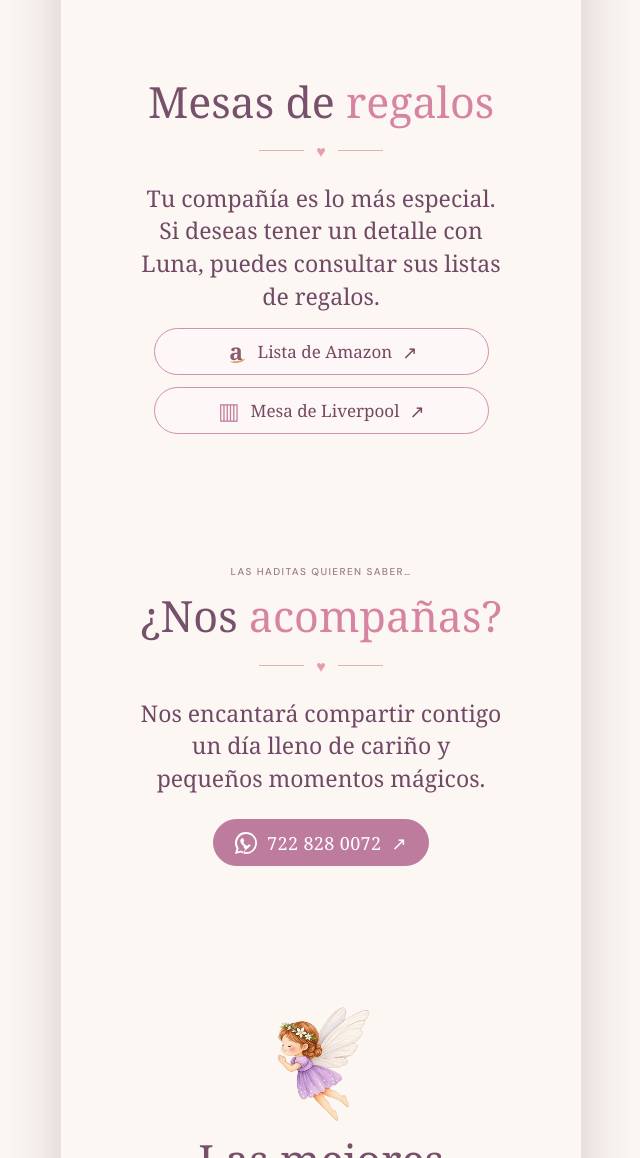
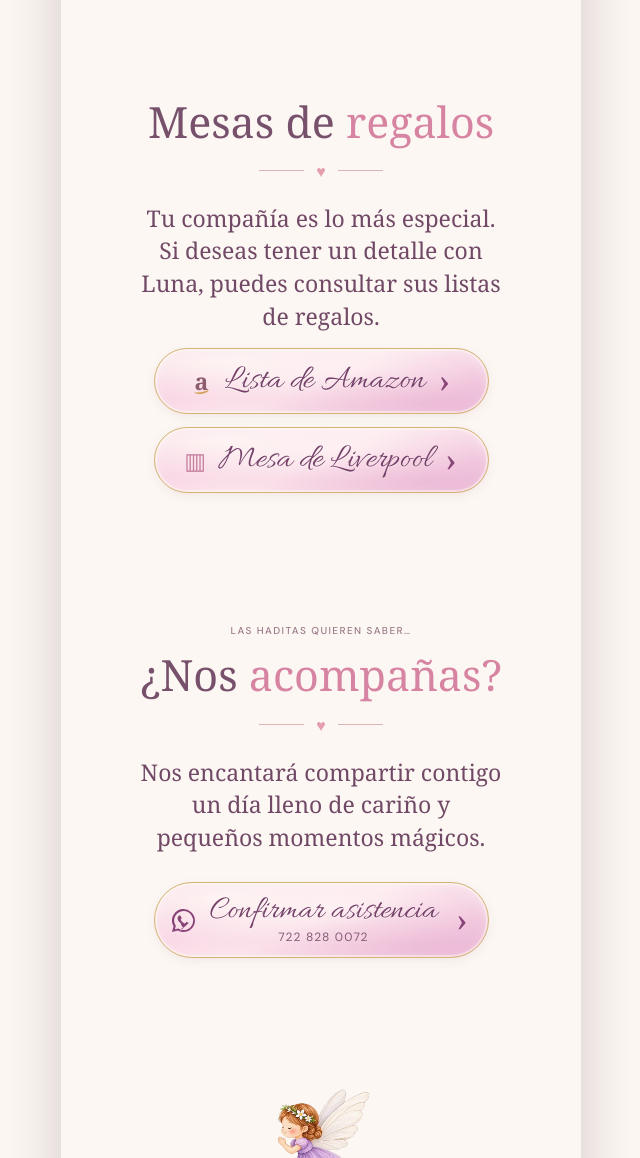
Before and after one commit to ariadnacerisier-ai/cumple_Luna_3, a plain HTML site: page index.html in a window 1280 px wide. Shown: the part 5704-6862 px from the top of the page, without its empty margins (319-959 px from the left). Drawn offline with Linux system fonts and the light colour scheme; a web font is replaced by a local one.

Commit message:
style: botones rosa acuarela como portada para vestimenta regalos y RSVP

```diff
--- a/index.html
+++ b/index.html
@@ -14,7 +14,7 @@
   <link rel="preconnect" href="https://fonts.googleapis.com">
   <link rel="preconnect" href="https://fonts.gstatic.com" crossorigin>
   <link href="https://fonts.googleapis.com/css2?family=Allura&family=DM+Sans:wght@400;500;600&family=Forum&display=swap" rel="stylesheet">
-  <link rel="stylesheet" href="styles.css?v=ilustraciones13">
+  <link rel="stylesheet" href="styles.css?v=botones14">
   <script src="config.js" defer></script>
   <script src="script.js" defer></script>
 </head>
@@ -123,7 +123,7 @@
           <h2 id="dress-heading">Tu toque <em>mágico</em></h2>
           <div class="ornament" aria-hidden="true"><span></span><b>♥</b><span></span></div>
           <p class="scene__text" id="dress-copy"></p>
-          <a class="button button--outline" id="dress-link" href="#" target="_blank" rel="noopener noreferrer" hidden>Ver inspiración <span aria-hidden="true">↗</span></a>
+          <a class="button button--outline button--storybook" id="dress-link" href="#" target="_blank" rel="noopener noreferrer" hidden><span class="button__label">Ver inspiración</span><span class="button__arrow" aria-hidden="true">›</span></a>
           <img class="garden-illustration dress-fairy" src="assets/ilustraciones/hada_rosa_hongos.webp" alt="" width="134" height="165" loading="lazy">
         </div>
 
@@ -136,8 +136,8 @@
           <div class="ornament" aria-hidden="true"><span></span><b>♥</b><span></span></div>
           <p class="scene__text">Tu compañía es lo más especial. Si deseas tener un detalle con Luna, puedes consultar sus listas de regalos.</p>
           <div class="gift-actions">
-            <a class="button button--outline" id="gift-amazon" href="#" target="_blank" rel="noopener noreferrer" hidden><span class="brand-mark brand-mark--amazon" aria-hidden="true">a</span> Lista de Amazon <span class="button__ext" aria-hidden="true">↗</span></a>
-            <a class="button button--outline" id="gift-liverpool" href="#" target="_blank" rel="noopener noreferrer" hidden><span class="brand-mark brand-mark--liverpool" aria-hidden="true">▥</span> Mesa de Liverpool <span class="button__ext" aria-hidden="true">↗</span></a>
+            <a class="button button--outline button--storybook" id="gift-amazon" href="#" target="_blank" rel="noopener noreferrer" hidden><span class="brand-mark brand-mark--amazon" aria-hidden="true">a</span><span class="button__label">Lista de Amazon</span><span class="button__arrow" aria-hidden="true">›</span></a>
+            <a class="button button--outline button--storybook" id="gift-liverpool" href="#" target="_blank" rel="noopener noreferrer" hidden><span class="brand-mark brand-mark--liverpool" aria-hidden="true">▥</span><span class="button__label">Mesa de Liverpool</span><span class="button__arrow" aria-hidden="true">›</span></a>
           </div>
         </div>
       </section>
@@ -148,9 +148,9 @@
           <h2 id="rsvp-heading">¿Nos <em>acompañas?</em></h2>
           <div class="ornament" aria-hidden="true"><span></span><b>♥</b><span></span></div>
           <p class="scene__text">Nos encantará compartir contigo un día lleno de cariño y pequeños momentos mágicos.</p>
-          <a class="button button--rose" id="rsvp-link" aria-label="Confirmar asistencia por WhatsApp al 722 828 0072" href="#" target="_blank" rel="noopener noreferrer" hidden>
+          <a class="button button--rose button--storybook button--storybook-rsvp" id="rsvp-link" aria-label="Confirmar asistencia por WhatsApp al 722 828 0072" href="#" target="_blank" rel="noopener noreferrer" hidden>
             <svg aria-hidden="true" viewBox="0 0 24 24" fill="currentColor"><path d="M20.4 3.6A11.8 11.8 0 0 0 12 0 12 12 0 0 0 1.6 18L0 24l6.1-1.6A12 12 0 0 0 12 24c6.6 0 12-5.4 12-12a11.9 11.9 0 0 0-3.6-8.4ZM12 21.9a9.9 9.9 0 0 1-5-1.4l-.4-.2-3.6.9 1-3.5-.2-.4A9.9 9.9 0 1 1 12 21.9Zm5.5-7.4c-.3-.2-1.8-.9-2.1-1s-.5-.2-.7.2-.8 1-1 1.2-.4.3-.7.1a8 8 0 0 1-3.9-3.5c-.3-.5.3-.5.9-1.6.1-.2 0-.4 0-.6L9 7.2c-.2-.4-.4-.4-.7-.4h-.6c-.2 0-.5.1-.8.4a3.4 3.4 0 0 0-1.1 2.5c0 1.5 1.1 2.9 1.2 3.1 1.4 2.2 3.1 1.4 2.2 3.5 3.9 5.9 4.6 2.5.8 3.4.7 4.1.6 1.2-.2 2.3-1.1 2.6-2.2.2-.6.2-1.1.1-1.2s-.2-.2-.5-.4Z"/></svg>
-            722 828 0072 <span aria-hidden="true">↗</span>
+            <span class="button__copy"><span class="button__label">Confirmar asistencia</span><span class="button__subtext">722 828 0072</span></span><span class="button__arrow" aria-hidden="true">›</span>
           </a>
           <p class="pending" id="rsvp-pending">La confirmación estará disponible próximamente.</p>
         </div>
--- a/styles.css
+++ b/styles.css
@@ -518,3 +518,133 @@ body, .page-shell, .cover {
   .scene .welcome-sky img:last-child {width:72px;height:75px}
   .detail-door {width:94px;height:109px}
 }
+
+/* Botones estilo portada: rosa acuarela, ribete dorado y caligrafía delicada. */
+.button.button--storybook {
+  position:relative;
+  display:inline-flex;
+  align-items:center;
+  justify-content:center;
+  gap:10px;
+  min-height:67px;
+  padding:10px 24px 9px;
+  width:min(100%,310px);
+  max-width:100%;
+  margin:19px auto 7px;
+  border:1.5px solid #d5b575;
+  border-radius:999px;
+  color:#744169;
+  background-color:#f9dce8;
+  background-image:
+    radial-gradient(ellipse at 20% 20%,rgba(255,249,245,.85) 0%,transparent 52%),
+    radial-gradient(ellipse at 82% 85%,rgba(226,156,197,.35) 0%,transparent 53%),
+    radial-gradient(ellipse at 55% 35%,rgba(255,242,245,.58) 0%,transparent 55%),
+    linear-gradient(155deg,#f5cadf 0%,#fce5ec 49%,#efc2dc 100%);
+  box-shadow:
+    inset 0 0 0 2px rgba(255,253,242,.43),
+    inset 0 4px 13px rgba(255,255,255,.38),
+    0 3px 10px rgba(153,91,124,.09);
+  text-decoration:none;
+  line-height:1;
+  letter-spacing:normal;
+  white-space:normal;
+  -webkit-tap-highlight-color:transparent;
+  transition:transform .2s ease,box-shadow .2s ease,filter .2s ease;
+}
+.button--storybook .button__label {
+  font-family:'Allura',cursive;
+  font-weight:400;
+  font-size:clamp(27px,7.2vw,34px);
+  line-height:.98;
+  text-align:center;
+  white-space:nowrap;
+  color:#744169;
+  text-shadow:0 1px 0 rgba(255,255,255,.42);
+}
+.button--storybook .button__arrow {
+  flex:0 0 17px;
+  margin-left:1px;
+  font:400 34px/.8 'Forum',Georgia,serif;
+  color:#874477;
+  align-self:center;
+  transform:translateY(-1px);
+}
+.button.button--storybook:hover {
+  color:#744169;
+  filter:saturate(1.07);
+  box-shadow:
+    inset 0 0 0 2px rgba(255,253,242,.43),
+    0 5px 16px rgba(153,91,124,.18);
+}
+.button.button--storybook:active {transform:scale(.975);}
+#dress-link.button--storybook {
+  min-width:0;
+  max-width:min(100%,290px);
+  font-size:inherit;
+}
+.scene--gifts .gift-actions {
+  width:100%;
+  max-width:345px;
+  gap:13px;
+  align-items:center;
+}
+.scene--gifts .gift-actions .button--storybook {
+  width:min(100%,335px);
+  min-width:0;
+  max-width:335px;
+  min-height:66px;
+  margin:0;
+  padding:10px 15px;
+  font-size:inherit;
+  white-space:normal;
+}
+.button--storybook .brand-mark {
+  flex:0 0 25px;
+  width:25px;
+  height:25px;
+  margin-right:1px;
+}
+#rsvp-link.button--storybook {
+  display:inline-flex;
+  width:min(100%,335px);
+  min-height:76px;
+  padding:8px 17px;
+  margin:18px auto 10px;
+  gap:10px;
+  font-size:inherit;
+  letter-spacing:normal;
+}
+#rsvp-link.button--storybook svg {
+  flex:0 0 23px;
+  width:23px;
+  height:23px;
+  color:#874477;
+}
+.button--storybook .button__copy {
+  min-width:0;
+  flex:1;
+  display:flex;
+  align-items:center;
+  flex-direction:column;
+  justify-content:center;
+  gap:2px;
+}
+#rsvp-link.button--storybook .button__label {
+  font-size:clamp(27px,7vw,33px);
+}
+.button--storybook .button__subtext {
+  font:400 12px/1.2 'DM Sans',sans-serif;
+  letter-spacing:.095em;
+  color:#845c75;
+}
+@media(max-width:360px){
+  .button.button--storybook{padding-left:12px;padding-right:12px;gap:7px}
+  .scene--gifts .gift-actions .button--storybook{padding:10px 10px}
+  .button--storybook .button__label{font-size:clamp(26px,7.2vw,31px)}
+  .button--storybook .button__arrow{font-size:30px;flex-basis:14px}
+  #rsvp-link.button--storybook{padding:8px 10px;gap:7px}
+  #rsvp-link.button--storybook .button__label{font-size:27px}
+}
+@media(prefers-reduced-motion:reduce){
+  .button.button--storybook{transition:none}
+}
```
